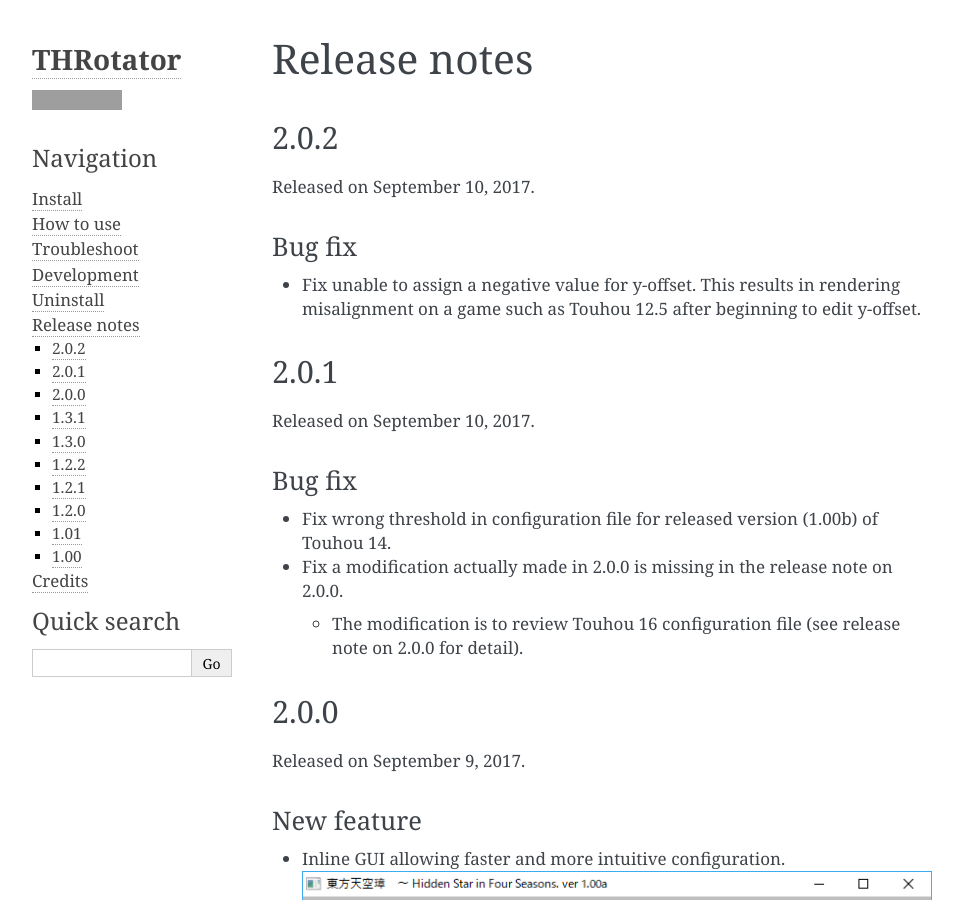
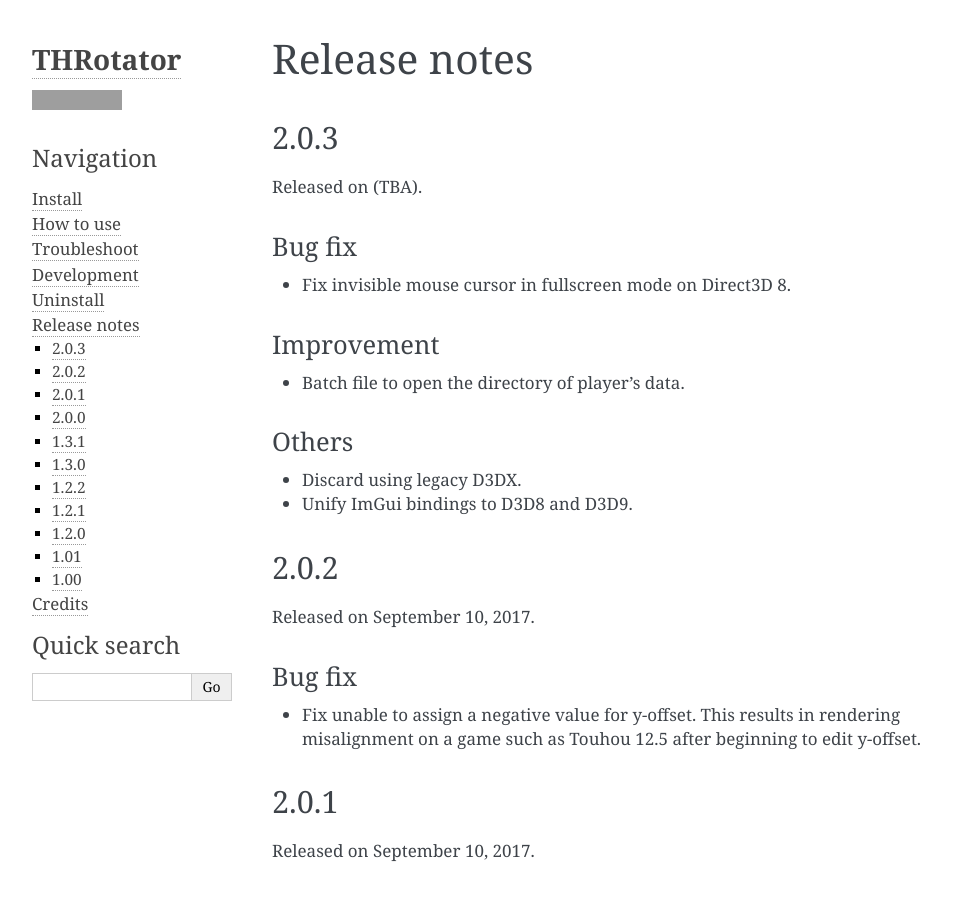
Before and after one commit to massanoori/THRotator-manual, a Sphinx documentation site: the page built from docs/pages/releasenotes.rst, in a window 1280 px wide and 900 px high. Shown: the whole window, without its empty margins (148-1111 px from the left). Built offline with Sphinx 7.4.7, drawn with Linux system fonts in a browser that asks for light colours; grey boxes are pictures that could not be loaded.

Commit message:
Update release note on 2.0.3

```diff
--- a/docs/pages/releasenotes.rst
+++ b/docs/pages/releasenotes.rst
@@ -1,6 +1,28 @@
 ======================
 Release notes
 ======================
+
+2.0.3
+=====
+
+Released on (TBA).
+
+Bug fix
+-------
+
+* Fix invisible mouse cursor in fullscreen mode on Direct3D 8.
+
+Improvement
+-----------
+
+* Batch file to open the directory of player's data.
+
+Others
+------
+
+* Discard using legacy D3DX.
+* Unify ImGui bindings to D3D8 and D3D9.
+
 
 2.0.2
 =====
```
